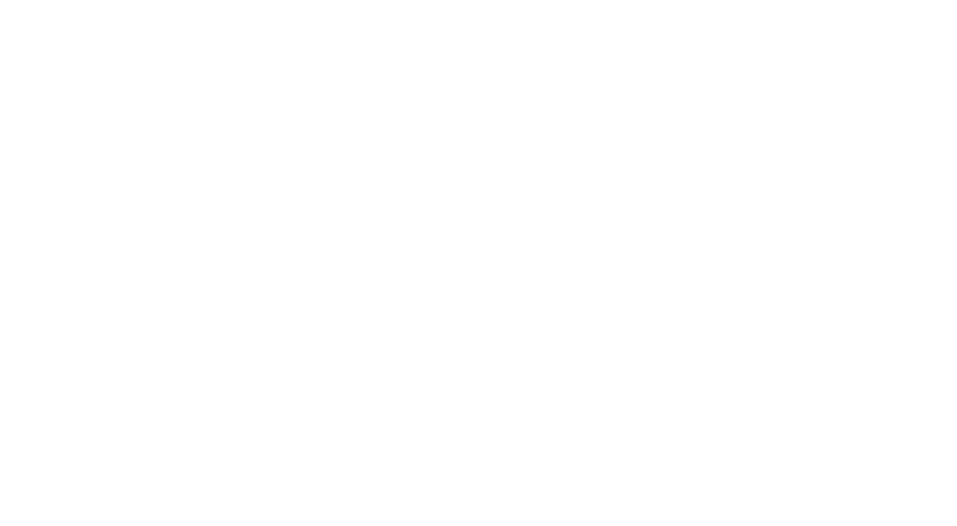
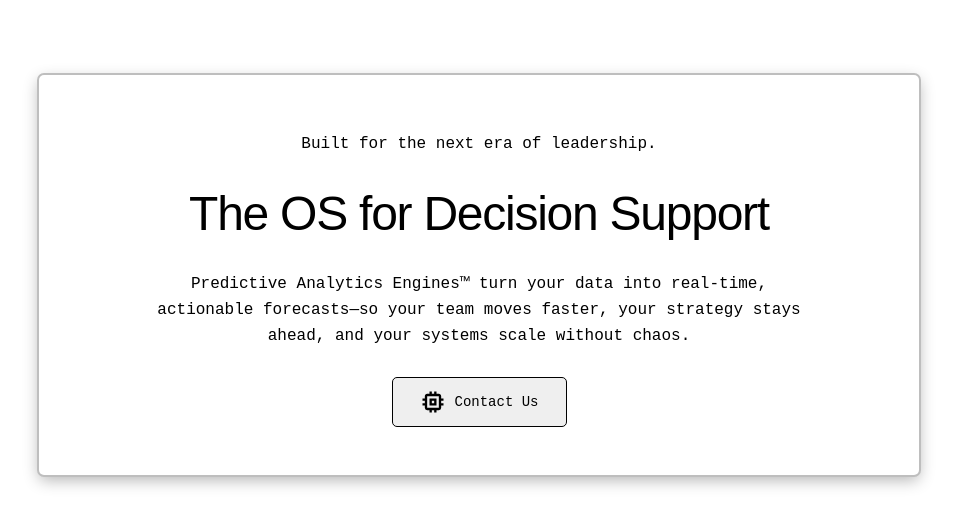
Before and after one commit to abdullah-per/pae-landingpage, a plain HTML site: page index.html in a window 1280 px wide. Shown: the whole page, without its empty margins (161-1118 px from the left). Drawn offline with Linux system fonts and the light colour scheme; a web font is replaced by a local one.

Commit message:
hero section completed

```diff
--- a/index.html
+++ b/index.html
@@ -6,12 +6,35 @@
 
     <link rel="stylesheet" href="styles/reset.css">
     <link rel="stylesheet" href="styles/global.css">
+    <link rel="stylesheet" href="styles/sections.css">
 
     <style>@import url('https://fonts.googleapis.com/css2?family=Anta&family=Exo+2:ital,wght@0,100..900;1,100..900&display=swap');</style>
 
     <title>Predictive Analytics Engines™</title>
 </head>
 <body>
+    <div class="landingpage">
 
+        <div class="hero">
+            <p>Built for the next era of leadership.</p>
+            <h1>The OS for Decision Support</h1>
+            <p>Predictive Analytics Engines™ turn your data into real-time, actionable forecasts—so your team moves faster, your strategy stays ahead, and your systems scale without chaos.</p>
+            <button class="btn">
+                <svg xmlns="http://www.w3.org/2000/svg" viewBox="3 0 18 24"><title>memory</title><path d="M17,17H7V7H17M21,11V9H19V7C19,5.89 18.1,5 17,5H15V3H13V5H11V3H9V5H7C5.89,5 5,5.89 5,7V9H3V11H5V13H3V15H5V17A2,2 0 0,0 7,19H9V21H11V19H13V21H15V19H17A2,2 0 0,0 19,17V15H21V13H19V11M13,13H11V11H13M15,9H9V15H15V9Z"/></svg>
+                Contact Us
+            </button>
+        </div>
+
+        <div class="section-2"></div>
+
+        <div class="section-3"></div>
+
+        <div class="section-4"></div>
+
+        <div class="contact"></div>
+
+        <div class="footer"></div>
+
+    </div>
 </body>
 </html>
--- a/styles/global.css
+++ b/styles/global.css
@@ -1,9 +1,18 @@
+/* Reset */
+* {
+    box-sizing: border-box;
+    padding: 0;
+    margin: 0;
+}
+
+
 /* Variables */
 :root {
     --colorPrimary: #FF312E;
     --headFont: "Anta", sans-serif;
     --textFont: "Exo+2", monospace;
 }
+
 
 /* Typography - Use font weight and subtle color changes combined to indicate further hierarchy. */
 h1 {
@@ -25,11 +34,61 @@ h2 {
 }
 
 p {
-    font-size: 18px;
+    font-size: 16px;
     max-width: 60ch;
     line-height: 26px;
     text-align: left;
     font-family: var(--textFont);
 }
 
+
 /* Layout - White space is an active element, indicate element relationships using spacing. */
+body {
+
+}
+
+.landingpage {
+    display: grid;
+    grid-template-rows: repeat(6, auto);
+
+    margin: 75px 200px;
+    border-radius: 5px;
+    background-color: white;
+    box-shadow: 0 0  0 2px rgb(190, 190, 190),
+                0 5px 1em rgba(0,0,0,0.3);
+}
+
+
+/* Elements */
+.btn {
+    display: flex;
+    align-items: center;
+    justify-content: center;
+    width: 175px;
+    height: 50px;
+    font-size: 16px;
+    border-radius: 5px;
+    border: 1px solid black;
+    font-size: 14px;
+    font-family: var(--textFont);
+    transition: all 0.25s;
+}
+
+.btn:hover {
+    color: white;
+    transform: scale(1.025);
+    transform: translateY(-2.5px);
+    background-color: var(--colorPrimary);
+}
+
+.btn:active {
+    color: var(--colorPrimary);
+    transform: scale(0.95);
+    background-color: white;
+}
+
+.btn svg {
+    width: 2em;
+    height: 2em;
+    margin-right: 0.5em;
+}
--- a/styles/reset.css
+++ b/styles/reset.css
@@ -13,3 +13,9 @@ img {
   display: block;
   max-inline-size: 100%;
 }
+
+/* Selection */
+::selection {
+    color: white;
+    background-color: rgba(255, 49, 46, 0.8);
+}
--- /dev/null
+++ b/styles/sections.css
@@ -0,0 +1,28 @@
+/* Reset */
+* {
+    box-sizing: border-box;
+    padding: 0;
+    margin: 0;
+}
+
+/* Hero Section */
+.hero {
+    padding: 28px 0 48px 0;
+    display: flex;
+    align-items: center;
+    flex-direction: column;
+}
+
+.hero h1 {
+    margin-top: 28px;
+}
+
+.hero p {
+    max-width: 75%;
+    margin-top: 28px;
+    text-align: center;
+}
+
+.hero button {
+    margin-top: 28px;
+}
```
